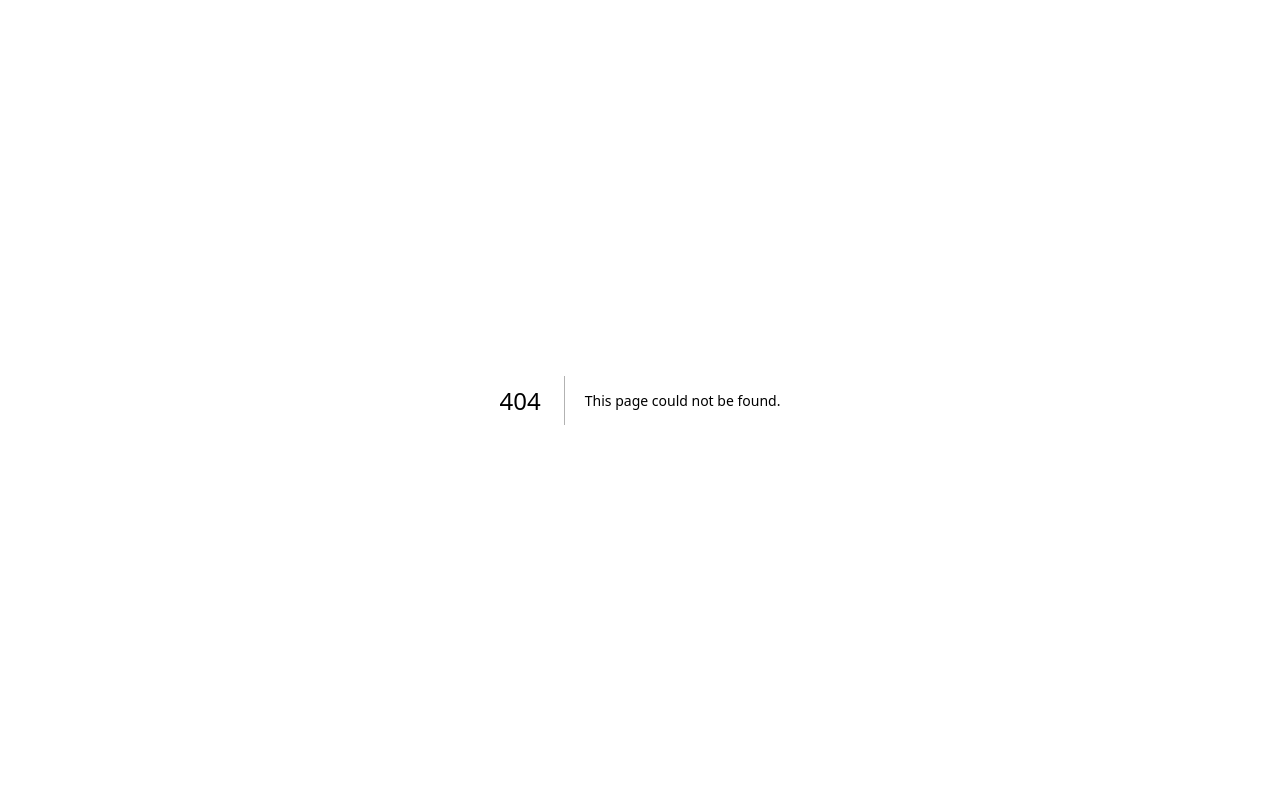
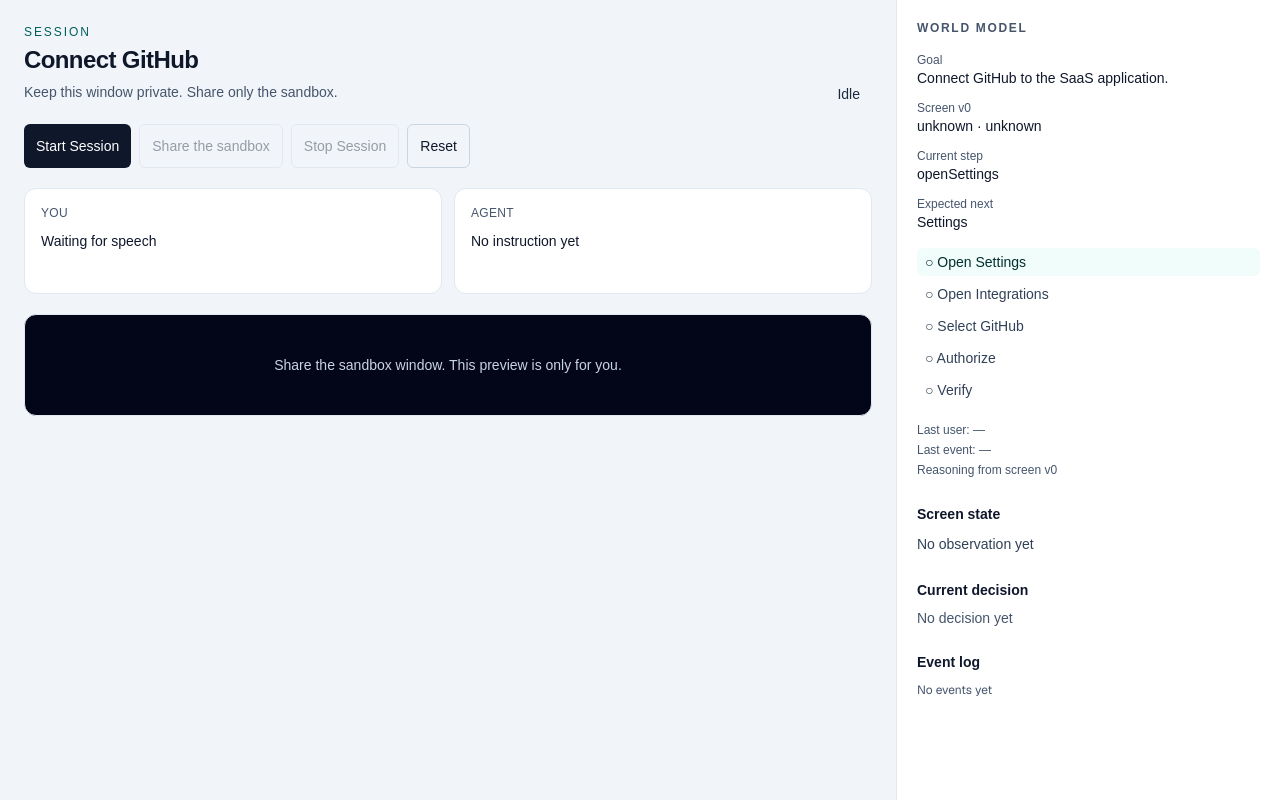
Before and after one commit to abui-am/kkulu-intv-poc, a Next.js app: page /session in a window 1280 px wide. Before the commit this address had no page. Built offline with nearby package versions, Linux system fonts and the light colour scheme.

Commit message:
feat(session-ui): add standalone conversation trace page

```diff
--- /dev/null
+++ b/app/session/page.tsx
@@ -0,0 +1,5 @@
+import { ConversationPanel } from "@/components/session/ConversationPanel";
+
+export default function SessionPage() {
+  return <ConversationPanel />;
+}
--- /dev/null
+++ b/components/session/AgentStatus.tsx
@@ -0,0 +1,18 @@
+"use client";
+
+import type { AgentStatus } from "@/lib/world/types";
+
+const labels: Record<AgentStatus, string> = {
+  idle: "idle",
+  listening: "listening",
+  thinking: "thinking",
+  speaking: "speaking",
+};
+
+export function AgentStatus({ status }: { status: AgentStatus }) {
+  return (
+    <p className="text-sm text-slate-600">
+      Agent <span className="font-medium text-slate-900">{labels[status]}</span>
+    </p>
+  );
+}
--- /dev/null
+++ b/components/session/ConversationPanel.tsx
@@ -0,0 +1,120 @@
+"use client";
+
+import { useCallback, useRef, useState } from "react";
+import {
+  DecisionPanel,
+  EventLogPanel,
+  MetricsSummary,
+  ScreenStatePanel,
+  WorldModelPanel,
+} from "@/components/debug/DebugPanels";
+import { AgentPresence } from "@/components/session/AgentPresence";
+import { ScreenSharePreview } from "@/components/session/ScreenSharePreview";
+import { SessionControls } from "@/components/session/SessionControls";
+import { Transcript } from "@/components/session/Transcript";
+import type { SessionSnapshot } from "@/lib/session/runtime";
+import { SessionRuntime } from "@/lib/session/runtime";
+import { createInitialWorldModel } from "@/lib/world/initial-state";
+import { createMetrics } from "@/lib/session/metrics";
+
+const initial: SessionSnapshot = {
+  world: createInitialWorldModel("pending"),
+  events: [],
+  metrics: createMetrics(0),
+  recentTurns: [],
+  error: null,
+  screenSharing: false,
+  hearing: false,
+  ended: false,
+  logFile: null,
+};
+
+export function ConversationPanel() {
+  const runtimeRef = useRef<SessionRuntime | null>(null);
+  const videoRef = useRef<HTMLVideoElement | null>(null);
+  const canvasRef = useRef<HTMLCanvasElement | null>(null);
+  const [snapshot, setSnapshot] = useState<SessionSnapshot>(initial);
+  const [running, setRunning] = useState(false);
+
+  function runtime(): SessionRuntime {
+    if (!runtimeRef.current) {
+      runtimeRef.current = new SessionRuntime(setSnapshot);
+    }
+    return runtimeRef.current;
+  }
+
+  const subscribeLevel = useCallback((listener: (level: number) => void) => {
+    if (!runtimeRef.current) {
+      runtimeRef.current = new SessionRuntime(setSnapshot);
+    }
+    return runtimeRef.current.subscribeLevel(listener);
+  }, []);
+
+  return (
+    <div className="grid min-h-screen grid-cols-1 bg-slate-100 text-slate-900 lg:grid-cols-[minmax(0,1fr)_24rem]">
+      <section className="flex flex-col gap-5 p-6">
+        <header className="flex flex-wrap items-end justify-between gap-4">
+          <div>
+            <p className="text-xs font-medium tracking-[0.16em] text-teal-800">SESSION</p>
+            <h1 className="mt-1 text-2xl font-semibold tracking-tight">Connect GitHub</h1>
+            <p className="mt-1 max-w-md text-sm leading-6 text-slate-600">Keep this window private. Share only the sandbox.</p>
+          </div>
+          <AgentPresence
+            mode={
+              !running
+                ? "idle"
+                : snapshot.hearing
+                  ? "hearing"
+                  : snapshot.world.agent.status
+            }
+            subscribeLevel={subscribeLevel}
+          />
+        </header>
+        <SessionControls
+          running={running}
+          sharing={snapshot.screenSharing}
+          onStart={() => {
+            setRunning(true);
+            runtime().start();
+          }}
+          onShare={() => {
+            const video = videoRef.current;
+            const canvas = canvasRef.current;
+            if (!video || !canvas) return;
+            void runtime().shareScreen(video, canvas);
+          }}
+          onStop={() => {
+            runtime().stop();
+            setRunning(false);
+          }}
+          onReset={() => {
+            runtime().reset();
+            setRunning(false);
+          }}
+        />
+        {snapshot.error && (
+          <p className="rounded-xl border border-amber-300 bg-amber-50 px-4 py-3 text-sm leading-6 text-amber-950">{snapshot.error}</p>
+        )}
+        <Transcript
+          partial={snapshot.world.conversation.partialTranscript}
+          latestUser={snapshot.world.conversation.latestUserUtterance}
+          lastInstruction={snapshot.world.agent.lastInstruction}
+        />
+        <ScreenSharePreview active={snapshot.screenSharing} videoRef={videoRef} />
+        <canvas ref={canvasRef} className="hidden" width={320} height={180} />
+        {snapshot.ended && (
+          <div className="rounded-xl border border-slate-200 bg-white p-4">
+            <MetricsSummary metrics={snapshot.metrics} />
+          </div>
+        )}
+      </section>
+      <aside className="space-y-6 border-slate-200 bg-white p-5 lg:sticky lg:top-0 lg:h-screen lg:overflow-auto lg:border-l">
+        <WorldModelPanel world={snapshot.world} lastEvent={snapshot.events.at(-1) ?? null} />
+        <ScreenStatePanel world={snapshot.world} />
+        <DecisionPanel world={snapshot.world} />
+        <EventLogPanel events={snapshot.events} />
+        {snapshot.logFile && <p className="text-xs leading-5 text-slate-600">Saved log: {snapshot.logFile}</p>}
+      </aside>
+    </div>
+  );
+}
--- /dev/null
+++ b/components/session/ScreenSharePreview.tsx
@@ -0,0 +1,27 @@
+"use client";
+
+import { useEffect, useRef, type RefObject } from "react";
+
+export function ScreenSharePreview({
+  active,
+  videoRef,
+}: {
+  active: boolean;
+  videoRef: RefObject<HTMLVideoElement | null>;
+}) {
+  const localRef = useRef<HTMLVideoElement>(null);
+  useEffect(() => {
+    if (localRef.current) videoRef.current = localRef.current;
+  }, [videoRef]);
+
+  return (
+    <figure className="overflow-hidden rounded-xl border border-slate-200 bg-slate-950">
+      <video ref={localRef} autoPlay muted playsInline className={`aspect-video w-full ${active ? "" : "hidden"}`} />
+      {!active && (
+        <figcaption className="px-4 py-10 text-center text-sm text-slate-300">
+          Share the sandbox window. This preview is only for you.
+        </figcaption>
+      )}
+    </figure>
+  );
+}
--- /dev/null
+++ b/components/session/SessionControls.tsx
@@ -0,0 +1,34 @@
+"use client";
+
+export function SessionControls({
+  running,
+  sharing,
+  onStart,
+  onShare,
+  onStop,
+  onReset,
+}: {
+  running: boolean;
+  sharing: boolean;
+  onStart: () => void;
+  onShare: () => void;
+  onStop: () => void;
+  onReset: () => void;
+}) {
+  return (
+    <div className="flex flex-wrap gap-2">
+      <button type="button" onClick={onStart} disabled={running} className="min-h-11 cursor-pointer rounded-md bg-slate-900 px-3 py-2 text-sm text-white focus-visible:outline focus-visible:outline-2 focus-visible:outline-offset-2 focus-visible:outline-teal-800 disabled:cursor-not-allowed disabled:opacity-40">
+        Start Session
+      </button>
+      <button type="button" onClick={onShare} disabled={!running} className="min-h-11 cursor-pointer rounded-md border border-slate-300 px-3 py-2 text-sm focus-visible:outline focus-visible:outline-2 focus-visible:outline-offset-2 focus-visible:outline-teal-800 disabled:cursor-not-allowed disabled:opacity-40">
+        {sharing ? "Screen shared" : "Share the sandbox"}
+      </button>
+      <button type="button" onClick={onStop} disabled={!running} className="min-h-11 cursor-pointer rounded-md border border-slate-300 px-3 py-2 text-sm focus-visible:outline focus-visible:outline-2 focus-visible:outline-offset-2 focus-visible:outline-teal-800 disabled:cursor-not-allowed disabled:opacity-40">
+        Stop Session
+      </button>
+      <button type="button" onClick={onReset} className="min-h-11 cursor-pointer rounded-md border border-slate-300 px-3 py-2 text-sm focus-visible:outline focus-visible:outline-2 focus-visible:outline-offset-2 focus-visible:outline-teal-800">
+        Reset
+      </button>
+    </div>
+  );
+}
--- /dev/null
+++ b/components/session/Transcript.tsx
@@ -0,0 +1,25 @@
+"use client";
+
+export function Transcript({
+  partial,
+  latestUser,
+  lastInstruction,
+}: {
+  partial: string;
+  latestUser: string | null;
+  lastInstruction: string | null;
+}) {
+  const you = partial || latestUser;
+  return (
+    <div className="grid gap-3 sm:grid-cols-2">
+      <article className="rounded-xl border border-slate-200 bg-white p-4">
+        <p className="text-xs font-medium uppercase tracking-wide text-slate-600">You</p>
+        <p className="mt-2 min-h-12 text-sm leading-6 text-slate-900">{you || "Waiting for speech"}</p>
+      </article>
+      <article className="rounded-xl border border-slate-200 bg-white p-4">
+        <p className="text-xs font-medium uppercase tracking-wide text-slate-600">Agent</p>
+        <p className="mt-2 min-h-12 text-sm leading-6 text-slate-900">{lastInstruction || "No instruction yet"}</p>
+      </article>
+    </div>
+  );
+}
```
